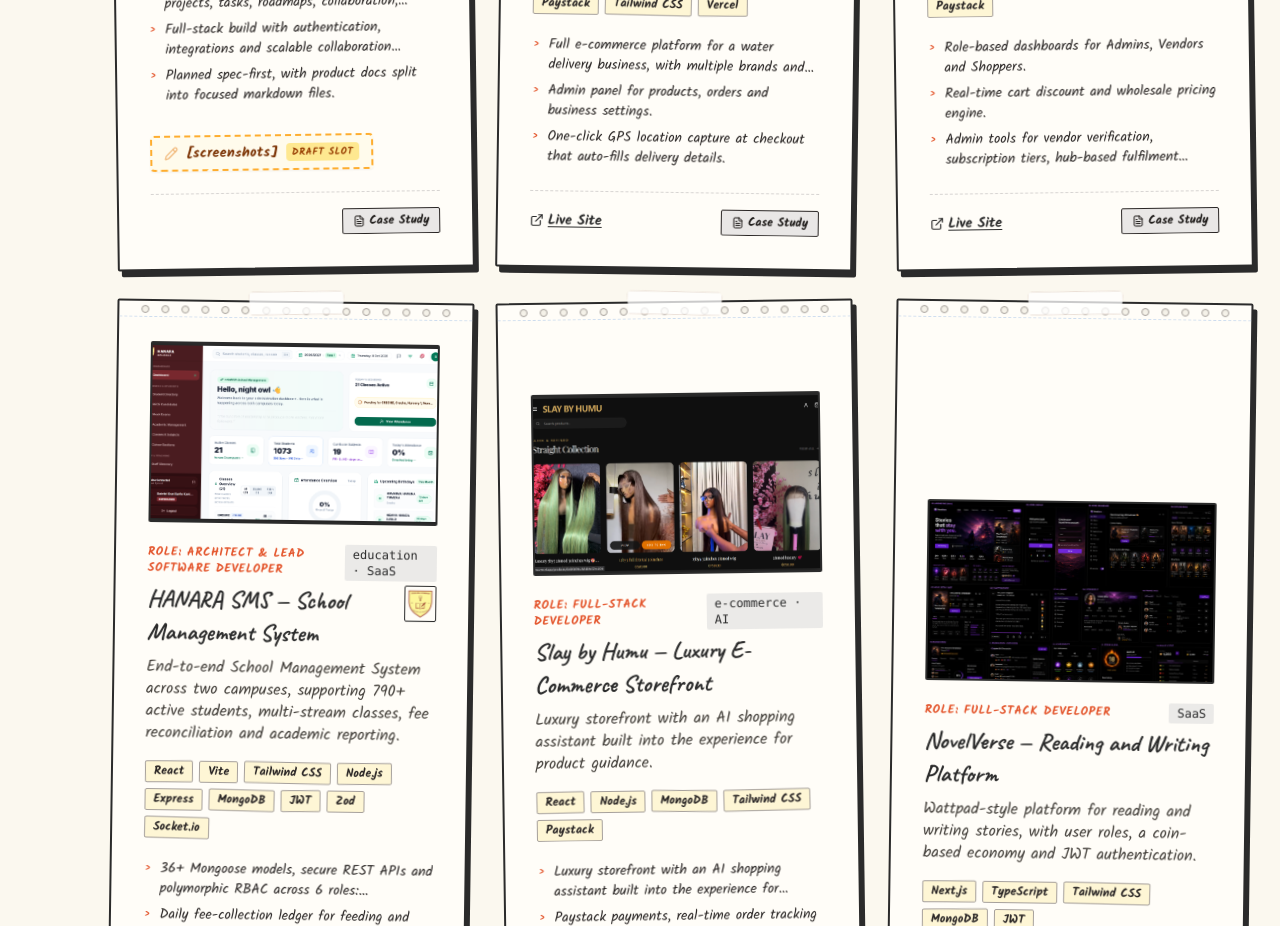
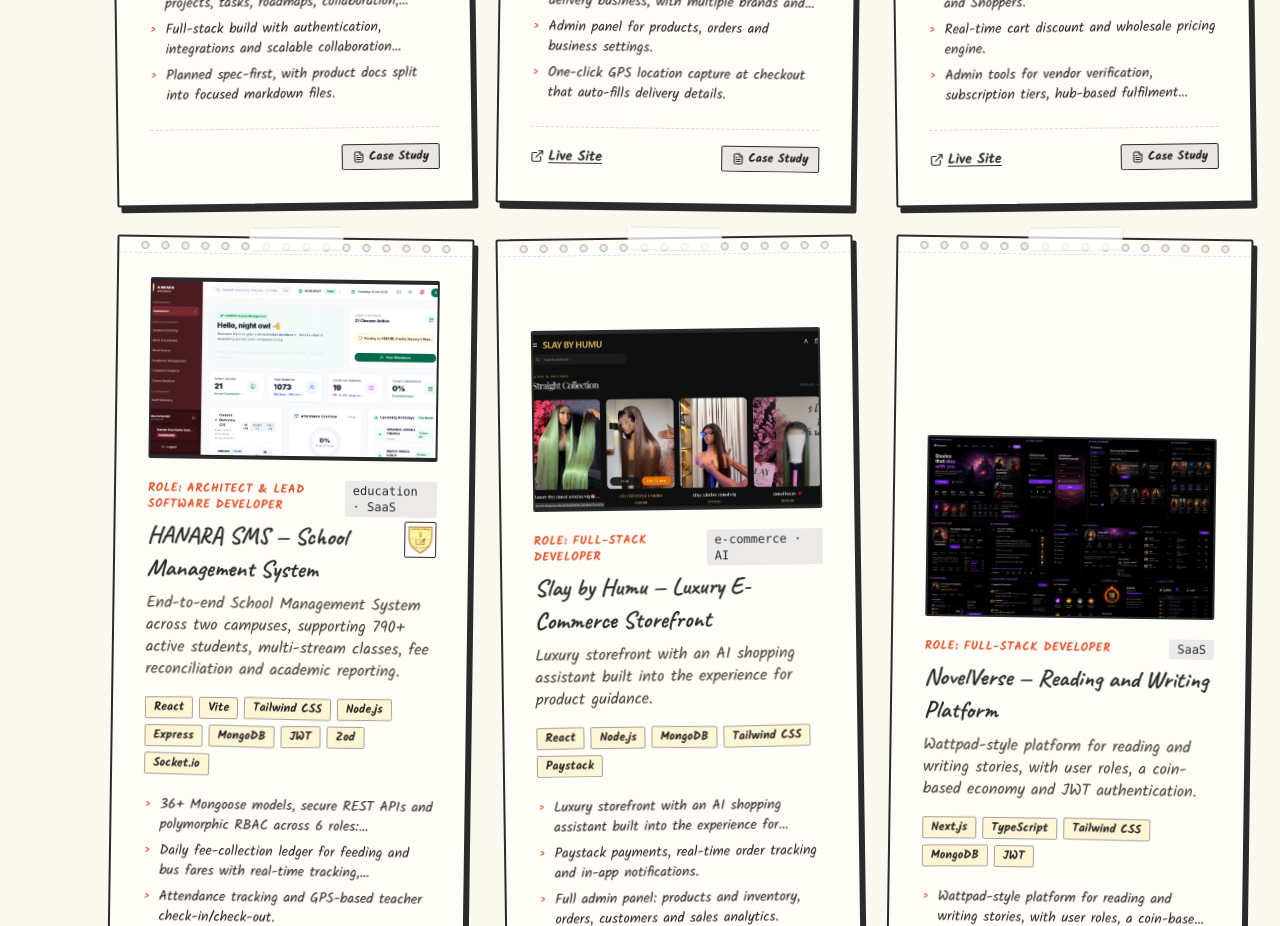
Before and after one commit to hmfareed/Portfolio-Revamp, a Next.js app: page / in a window 1280 px wide. Shown: the part 2940-3866 px from the top of the page. Built offline with nearby package versions, Linux system fonts and the light colour scheme.

Commit message:
fix(content): remove screenshots draft slot placeholder from klyro

```diff
--- a/src/content/projects.ts
+++ b/src/content/projects.ts
@@ -29,7 +29,7 @@ export const projectsContent: Project[] = [
       caseStudySlug: "klyro"
     },
     image: "/images/projects/klyro.png",
-    placeholders: ["[screenshots]"]
+    placeholders: []
   },
   {
     slug: "kayspacks",
```
